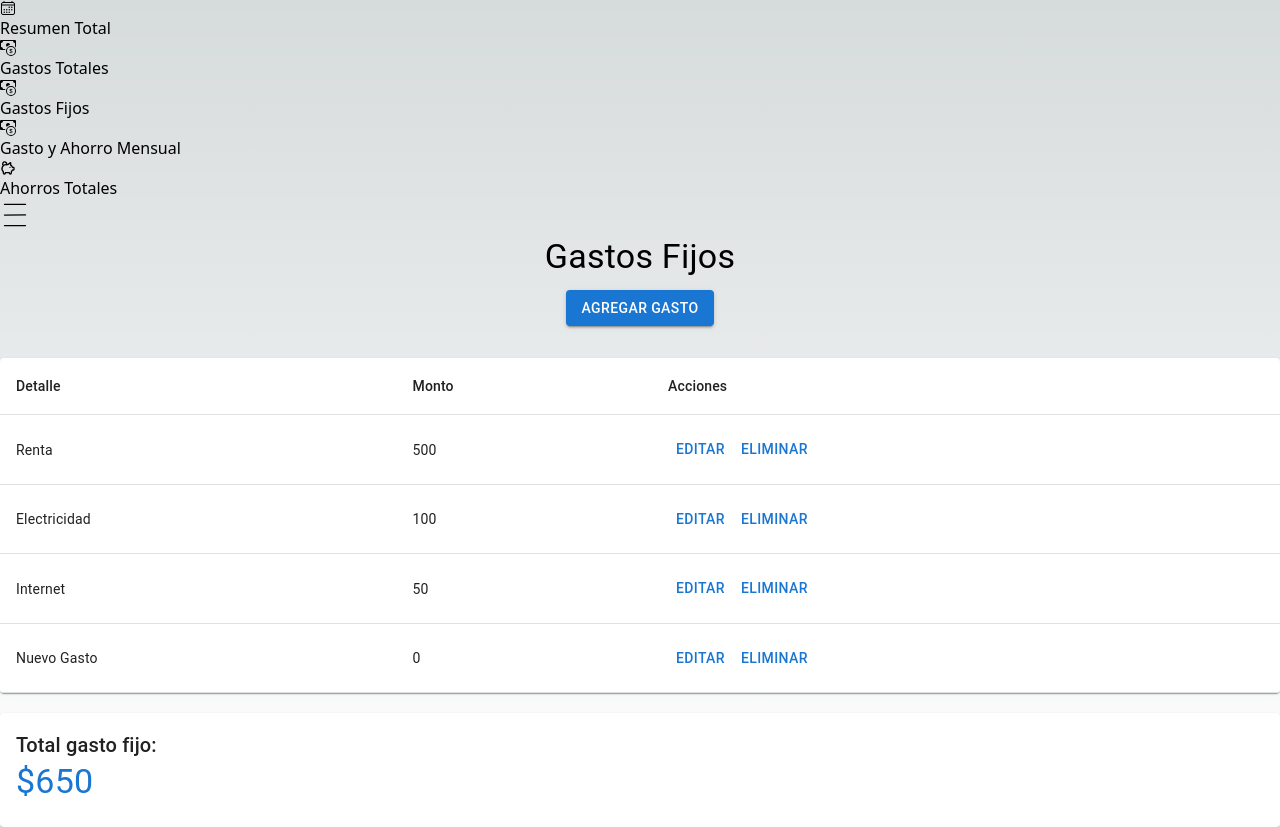
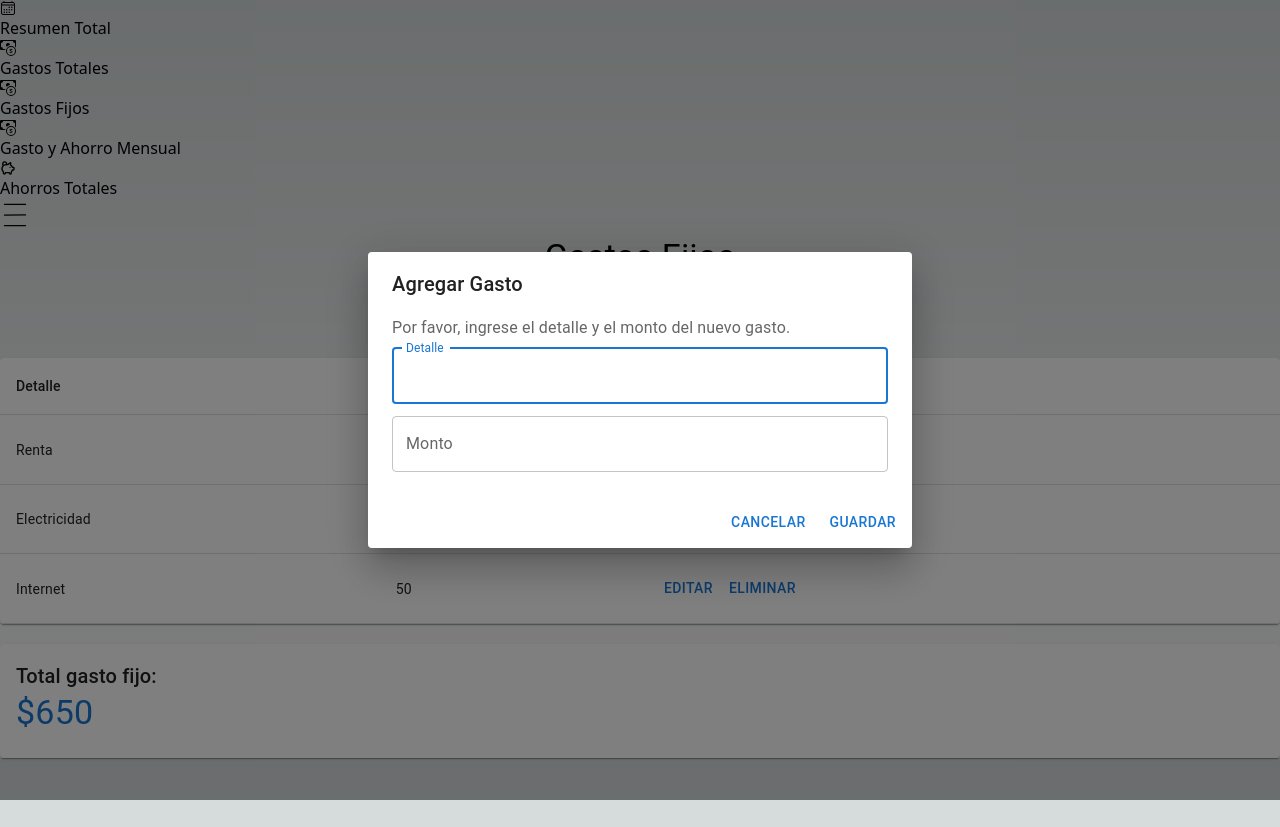
Before and after one commit to martuwilson/next-finance-dash, a Next.js app: page /gastos-fijos in a window 1280 px wide. Both pictures are taken after a click on the button "AGREGAR GASTO". After the commit the page ends 800 px from the top, so only its background shows below. Built offline with nearby package versions, Linux system fonts and the light colour scheme.

Commit message:
feat: agregar modal para añadir gastos fijos

```diff
--- a/package.json
+++ b/package.json
@@ -15,13 +15,15 @@
     "next": "15.1.3",
     "react": "^19.0.0",
     "react-dom": "^19.0.0",
-    "react-icons": "^5.4.0"
+    "react-icons": "^5.4.0",
+    "react-router-dom": "^7.1.1"
   },
   "devDependencies": {
     "@eslint/eslintrc": "^3",
     "@types/node": "^20",
     "@types/react": "^19",
     "@types/react-dom": "^19",
+    "@types/react-router-dom": "^5.3.3",
     "eslint": "^9",
     "eslint-config-next": "15.1.3",
     "postcss": "^8",
--- a/src/app/gastos-fijos/page.tsx
+++ b/src/app/gastos-fijos/page.tsx
@@ -2,6 +2,7 @@
 
 import React, { useState } from 'react';
 import { Table, TableBody, TableCell, TableContainer, TableHead, TableRow, Paper, Button, Typography, Card, CardContent, Box } from '@mui/material';
+import AddGastoModal from '@/components/AddGastoModal';
 
 interface GastoFijo {
   id: number;
@@ -17,11 +18,24 @@ const initialGastosFijos: GastoFijo[] = [
 
 export default function GastosFijos() {
   const [gastosFijos, setGastosFijos] = useState<GastoFijo[]>(initialGastosFijos);
+  const [open, setOpen] = useState(false);
+  const [newDetalle, setNewDetalle] = useState('');
+  const [newMonto, setNewMonto] = useState<number | string>('');
 
   const handleAddGasto = () => {
-    // Lógica para agregar un nuevo gasto
-    const newGasto: GastoFijo = { id: gastosFijos.length + 1, detalle: 'Nuevo Gasto', monto: 0 };
+    setOpen(true);
+  };
+
+  const handleClose = () => {
+    setOpen(false);
+  };
+
+  const handleSave = () => {
+    const newGasto: GastoFijo = { id: gastosFijos.length + 1, detalle: newDetalle, monto: Number(newMonto) };
     setGastosFijos([...gastosFijos, newGasto]);
+    setOpen(false);
+    setNewDetalle('');
+    setNewMonto('');
   };
 
   const handleEditGasto = (id: number) => {
@@ -71,6 +85,16 @@ export default function GastosFijos() {
           <Typography variant="h4" color="primary">${totalGastoFijo}</Typography>
         </CardContent>
       </Card>
+      {/* Modal agregar gasto */}
+      <AddGastoModal
+        open={open}
+        handleClose={handleClose}
+        handleSave={handleSave}
+        newDetalle={newDetalle}
+        setNewDetalle={setNewDetalle}
+        newMonto={newMonto}
+        setNewMonto={setNewMonto}
+      />
     </div>
   );
 }
--- /dev/null
+++ b/src/components/AddGastoModal.tsx
@@ -0,0 +1,60 @@
+import React from 'react';
+import { Dialog, DialogActions, DialogContent, DialogContentText, DialogTitle, TextField, Button } from '@mui/material';
+
+interface AddGastoModalProps {
+  open: boolean;
+  handleClose: () => void;
+  handleSave: () => void;
+  newDetalle: string;
+  setNewDetalle: (value: string) => void;
+  newMonto: number | string;
+  setNewMonto: (value: number | string) => void;
+}
+
+const AddGastoModal: React.FC<AddGastoModalProps> = ({
+  open,
+  handleClose,
+  handleSave,
+  newDetalle,
+  setNewDetalle,
+  newMonto,
+  setNewMonto
+}) => {
+  return (
+    <Dialog open={open} onClose={handleClose}>
+      <DialogTitle>Agregar Gasto</DialogTitle>
+      <DialogContent>
+        <DialogContentText>
+          Por favor, ingrese el detalle y el monto del nuevo gasto.
+        </DialogContentText>
+        <TextField
+          autoFocus
+          margin="dense"
+          label="Detalle"
+          type="text"
+          fullWidth
+          value={newDetalle}
+          onChange={(e) => setNewDetalle(e.target.value)}
+        />
+        <TextField
+          margin="dense"
+          label="Monto"
+          type="number"
+          fullWidth
+          value={newMonto}
+          onChange={(e) => setNewMonto(e.target.value)}
+        />
+      </DialogContent>
+      <DialogActions>
+        <Button onClick={handleClose} color="primary">
+          Cancelar
+        </Button>
+        <Button onClick={handleSave} color="primary">
+          Guardar
+        </Button>
+      </DialogActions>
+    </Dialog>
+  );
+};
+
+export default AddGastoModal;
```
Also changed, not shown: 1 other file (tests, documents, lock files or other folders).
